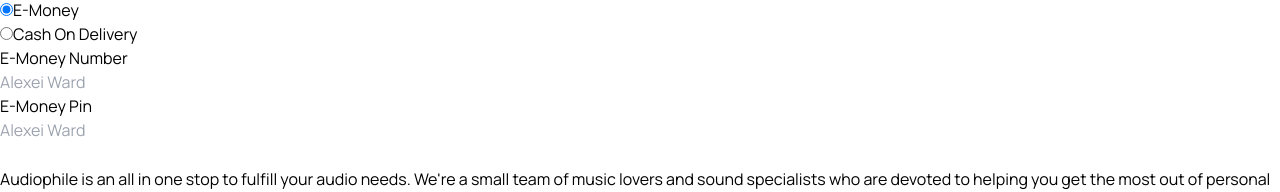
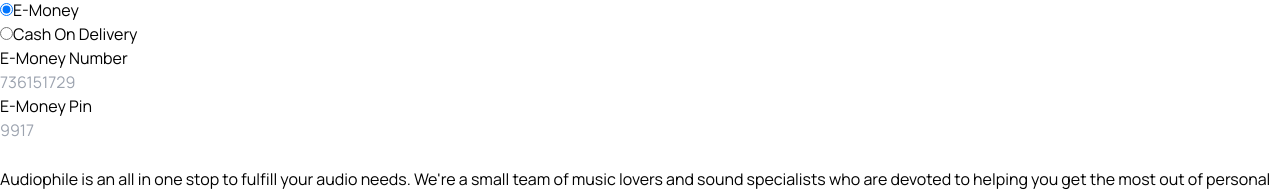
Before and after one commit to SajeedAninda/Audiophile-Ecommerce-Website, a React (Vite) app: page /checkout in a window 1280 px wide. Shown: the part 591-783 px from the top of the page. Built offline with nearby package versions, Linux system fonts and the light colour scheme.

Commit message:
Added id's for associated input fields

```diff
--- a/src/Components/Checkout/Checkout.jsx
+++ b/src/Components/Checkout/Checkout.jsx
@@ -44,6 +44,7 @@ const Checkout = () => {
                     <br />
                     <input
                       name='name'
+                      id='name'
                       type='text'
                       className='mt-2 w-full px-4 py-4 rounded-lg border border-[#0000003f] placeholder:text-[#00000080] placeholder:font-bold placeholder:text-[13px] text-[#191919] text-[13px] font-bold focus:outline-none focus:border focus:border-[#d87d4a]'
                       placeholder='Alexei Ward'
@@ -60,6 +61,7 @@ const Checkout = () => {
                     <br />
                     <input
                       type='email'
+                      id='email'
                       name='email'
                       className='mt-2 w-full px-4 py-4 rounded-lg border border-[#0000003f] placeholder:text-[#00000080] placeholder:font-bold placeholder:text-[13px] text-[#191919] text-[13px] font-bold focus:outline-none focus:border focus:border-[#d87d4a]'
                       placeholder='alexei@mail.com'
@@ -78,6 +80,7 @@ const Checkout = () => {
                   <br />
                   <input
                     name='phone'
+                    id='phone'
                     type='tel'
                     className='mt-2 w-full px-4 py-4 rounded-lg border border-[#0000003f] placeholder:text-[#00000080] placeholder:font-bold placeholder:text-[13px] text-[#191919] text-[13px] font-bold focus:outline-none focus:border focus:border-[#d87d4a]'
                     placeholder='+1 202-555-8262'
@@ -104,6 +107,7 @@ const Checkout = () => {
                   <input
                     type='text'
                     name='address'
+                    id='address'
                     className='mt-2 w-full px-4 py-4 rounded-lg border border-[#0000003f] placeholder:text-[#00000080] placeholder:font-bold placeholder:text-[13px] text-[#191919] text-[13px] font-bold focus:outline-none focus:border focus:border-[#d87d4a]'
                     placeholder='1192 Faxton Street'
                   />
@@ -122,6 +126,7 @@ const Checkout = () => {
                   <br />
                   <input
                     name='zip'
+                    id='zip'
                     type='text'
                     className='mt-2 w-full px-4 py-4 rounded-lg border border-[#0000003f] placeholder:text-[#00000080] placeholder:font-bold placeholder:text-[13px] text-[#191919] text-[13px] font-bold focus:outline-none focus:border focus:border-[#d87d4a]'
                     placeholder='20001'
@@ -138,6 +143,7 @@ const Checkout = () => {
                   <br />
                   <input
                     type='text'
+                    id='city'
                     name='city'
                     className='mt-2 w-full px-4 py-4 rounded-lg border border-[#0000003f] placeholder:text-[#00000080] placeholder:font-bold placeholder:text-[13px] text-[#191919] text-[13px] font-bold focus:outline-none focus:border focus:border-[#d87d4a]'
                     placeholder='Austin'
@@ -157,6 +163,7 @@ const Checkout = () => {
                   <br />
                   <input
                     type='text'
+                    id='country'
                     name='country'
                     className='mt-2 w-full px-4 py-4 rounded-lg border border-[#0000003f] placeholder:text-[#00000080] placeholder:font-bold placeholder:text-[13px] text-[#191919] text-[13px] font-bold focus:outline-none focus:border focus:border-[#d87d4a]'
                     placeholder='United States'
@@ -247,9 +254,10 @@ const Checkout = () => {
                     <br />
                     <input
                       name='eMoneyNumber'
+                      id='eMoneyNumber'
                       type='number'
                       className='mt-2 w-full px-4 py-4 rounded-lg border border-[#0000003f] placeholder:text-[#00000080] placeholder:font-bold placeholder:text-[13px] text-[#191919] text-[13px] font-bold focus:outline-none focus:border focus:border-[#d87d4a]'
-                      placeholder='Alexei Ward'
+                      placeholder='736151729'
                     />
                   </div>
 
@@ -263,9 +271,10 @@ const Checkout = () => {
                     <br />
                     <input
                       name='eMoneyPin'
+                      id='eMoneyPin'
                       type='number'
                       className='mt-2 w-full px-4 py-4 rounded-lg border border-[#0000003f] placeholder:text-[#00000080] placeholder:font-bold placeholder:text-[13px] text-[#191919] text-[13px] font-bold focus:outline-none focus:border focus:border-[#d87d4a]'
-                      placeholder='Alexei Ward'
+                      placeholder='9917'
                     />
                   </div>
                 </div>
```
